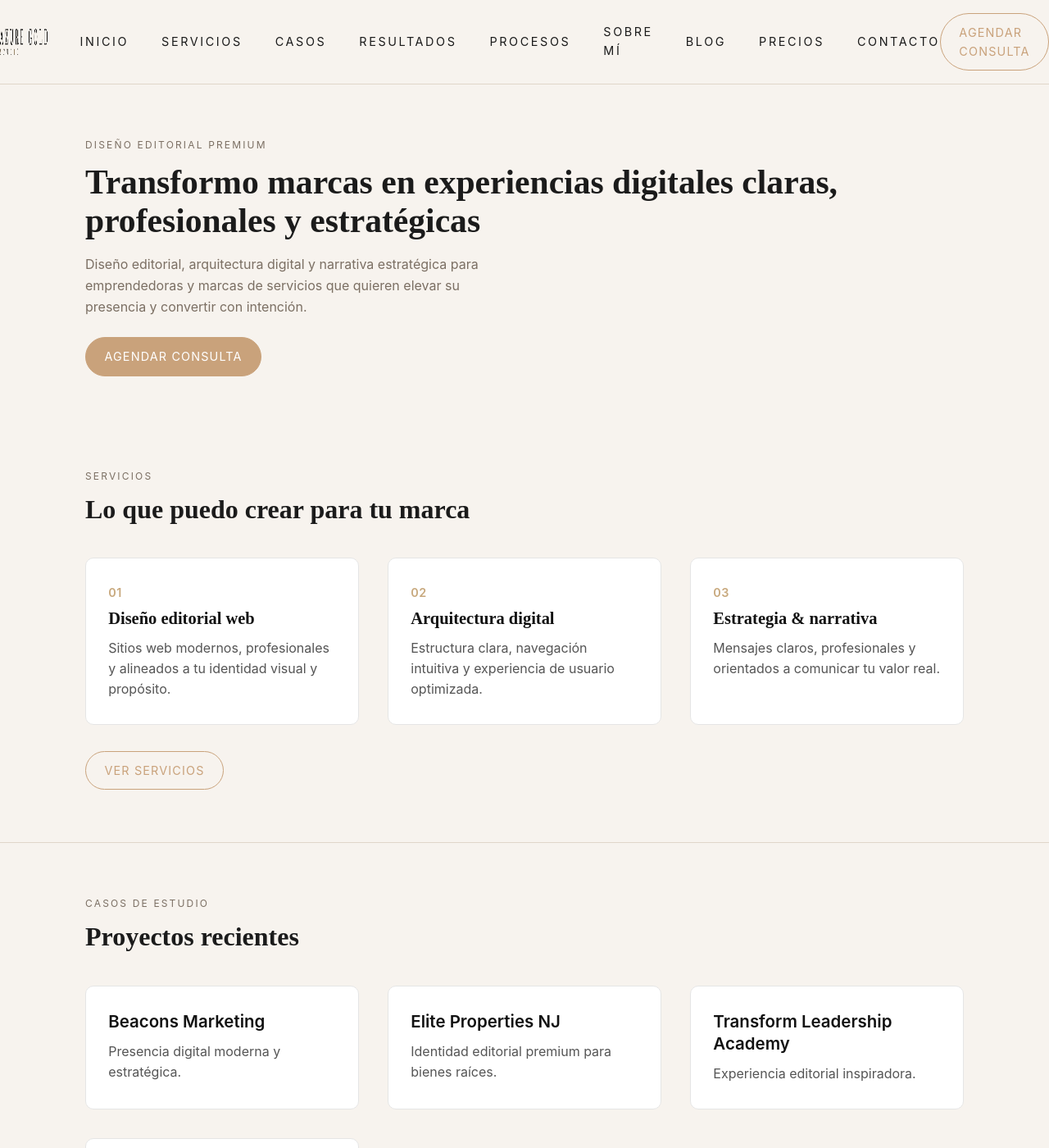
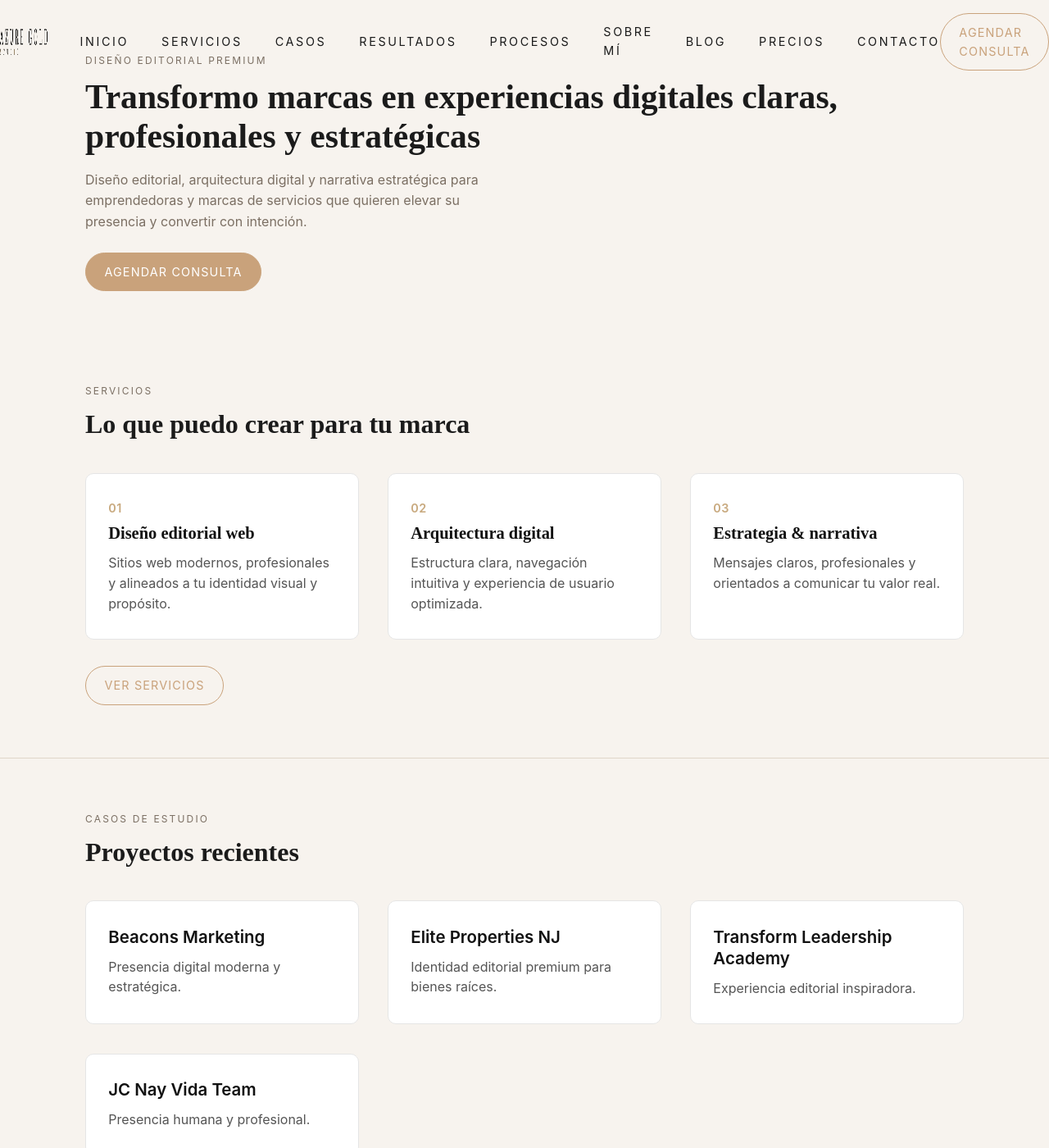
Before and after one commit to jcynay0206/mi_portfolio, a Jekyll site: the page index.html, which Jekyll copies as it is, in a window 1280 px wide and 1400 px high. Shown: the whole window at 82% size. Built offline with Jekyll 4.4.1, drawn with Linux system fonts in a browser that asks for light colours.

Commit message:
Update styles.css

```diff
--- a/assets/styles.css
+++ b/assets/styles.css
@@ -46,12 +46,11 @@
 =========================== */
 
 .menu {
-  border-bottom: 1px solid var(--border);
-  background: rgba(247, 243, 238, 0.96);
-  backdrop-filter: blur(10px);
-  position: sticky;
-  top: 0;
-  z-index: 20;
+ z-index: 9999;
+position: fixed;
+top: 0;
+left: 0;
+width: 100%;
 }
 
 .menu-inner {
```
